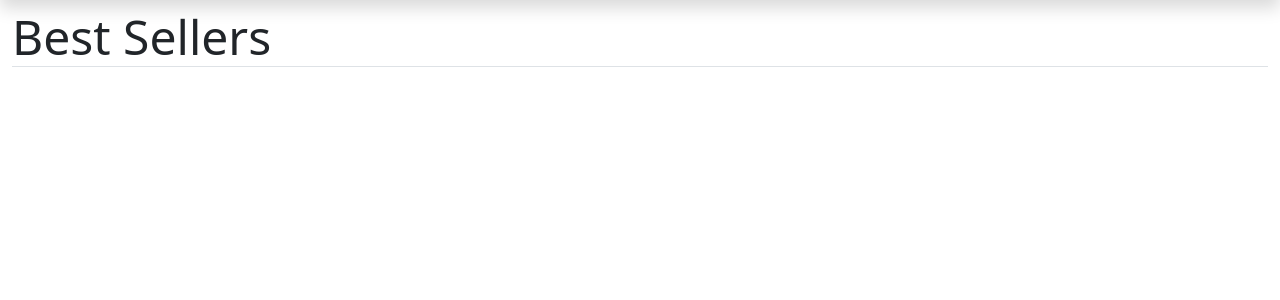
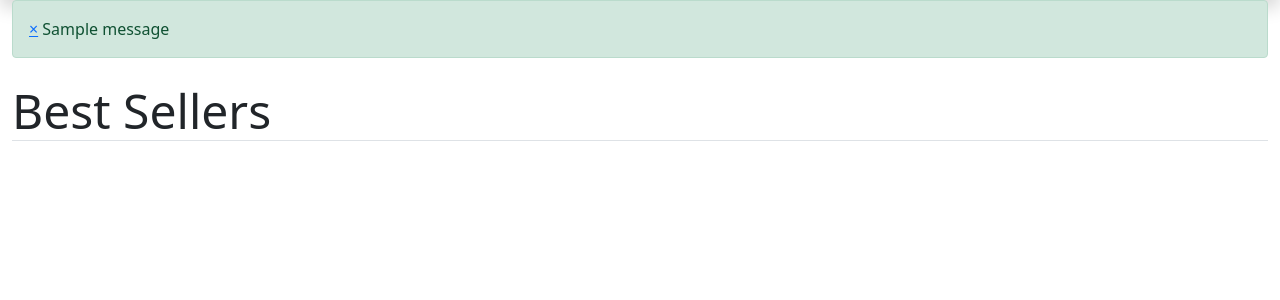
Before and after one commit to sanjukhanal/Congo, a Flask app: page / in a window 1280 px wide. Shown: the part 75-375 px from the top of the page. Run offline with Flask 2, Linux system fonts and the light colour scheme; tables that the repository leaves empty hold one stand-in row (values such as "Sample post"); one stand-in notice (Sample message) is shown; parts of the project's set-up code (start-up, migrations or seed data) failed here and were passed over.

Commit message:
SK: Flashing errors

```diff
--- a/congo/templates/layout.html
+++ b/congo/templates/layout.html
@@ -16,6 +16,26 @@
 <body>
 {% include "nav.html" %}
 <div class="container-fluid">
+<div>
+    {% with messages = get_flashed_messages(with_categories=true) %} {% if
+      messages %}
+      <div class="row">
+        <div class="col-md-12">
+          {% for category, message in messages %}
+          <div class="alert alert-{{ category }}">
+            <a class="close" title="Close" href="#" data-dismiss="alert"
+              >&times;</a
+            >
+            {{ message }}
+          </div>
+          <!-- end .alert -->
+          {% endfor %}
+        </div>
+        <!-- end col-md -->
+      </div>
+      <!-- end row -->
+      {% endif %} {% endwith %}
+</div>
     {% block content %}
     {% endblock %}
 </div>
```
